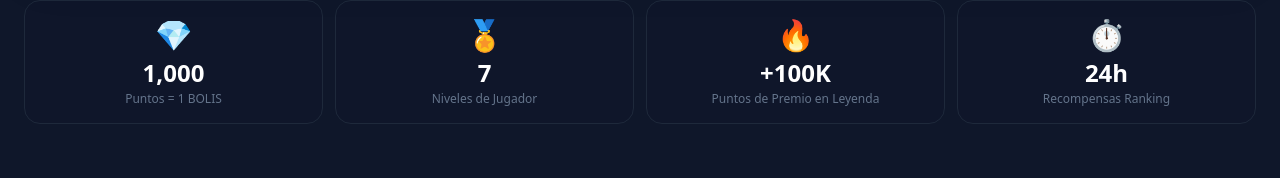
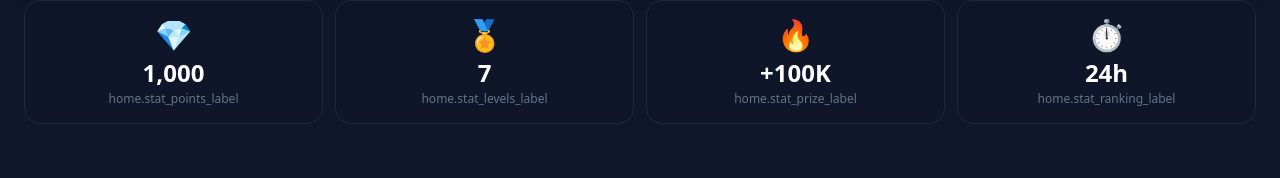
Before and after one commit to Palmve/freeboli, a Next.js app: page / in a window 1280 px wide. Shown: the part 581-759 px from the top of the page. Built offline with nearby package versions, Linux system fonts and the light colour scheme; no server answers; the database is empty.

Commit message:
fix: Corrige error de hidratacion React (toLocaleString sin locale fija) y mezcla de idiomas en index

```diff
--- a/src/app/page.tsx
+++ b/src/app/page.tsx
@@ -17,13 +17,8 @@ const MISSIONS = [
   { icon: "🏆", label: "Sube al top del ranking", desc: "Compite con otros jugadores por premios diarios", href: "/clasificacion", color: "from-emerald-600 to-teal-400", border: "border-emerald-500/40", glow: "hover:shadow-emerald-500/20" },
 ];
 
-// Estadísticas de la plataforma (motivación social)
-const PLATFORM_STATS = [
-  { value: `${POINTS_PER_BOLIS.toLocaleString()}`, label: "Puntos = 1 BOLIS", icon: "💎" },
-  { value: "7", label: "Niveles de Jugador", icon: "🏅" },
-  { value: "+100K", label: "Puntos de Premio en Leyenda", icon: "🔥" },
-  { value: "24h", label: "Recompensas Ranking", icon: "⏱️" },
-];
+// Función utilitaria para formatear números consistentemente en servidor y cliente
+const fmt = (n: number) => new Intl.NumberFormat("en-US").format(n);
 
 // Barra de stats de juego animada
 function StatBar({ value, label, icon }: { value: string; label: string; icon: string }) {
@@ -69,6 +64,14 @@ export default function HomePage() {
   const loggedIn = !!session?.user || !REQUIRE_AUTH;
   const loading = REQUIRE_AUTH && status === "loading";
   const [tick, setTick] = useState(0);
+
+  // Estadísticas (dentro del componente para que t() funcione correctamente)
+  const PLATFORM_STATS = [
+    { value: fmt(POINTS_PER_BOLIS), label: t("home.stat_points_label") || "Puntos = 1 BOLIS", icon: "💎" },
+    { value: "7", label: t("home.stat_levels_label") || "Niveles de Jugador", icon: "🏅" },
+    { value: "+100K", label: t("home.stat_prize_label") || "Puntos de Premio en Leyenda", icon: "🔥" },
+    { value: "24h", label: t("home.stat_ranking_label") || "Recompensas Ranking", icon: "⏱️" },
+  ];
 
   // Animación del contador del hero
   useEffect(() => {
```
